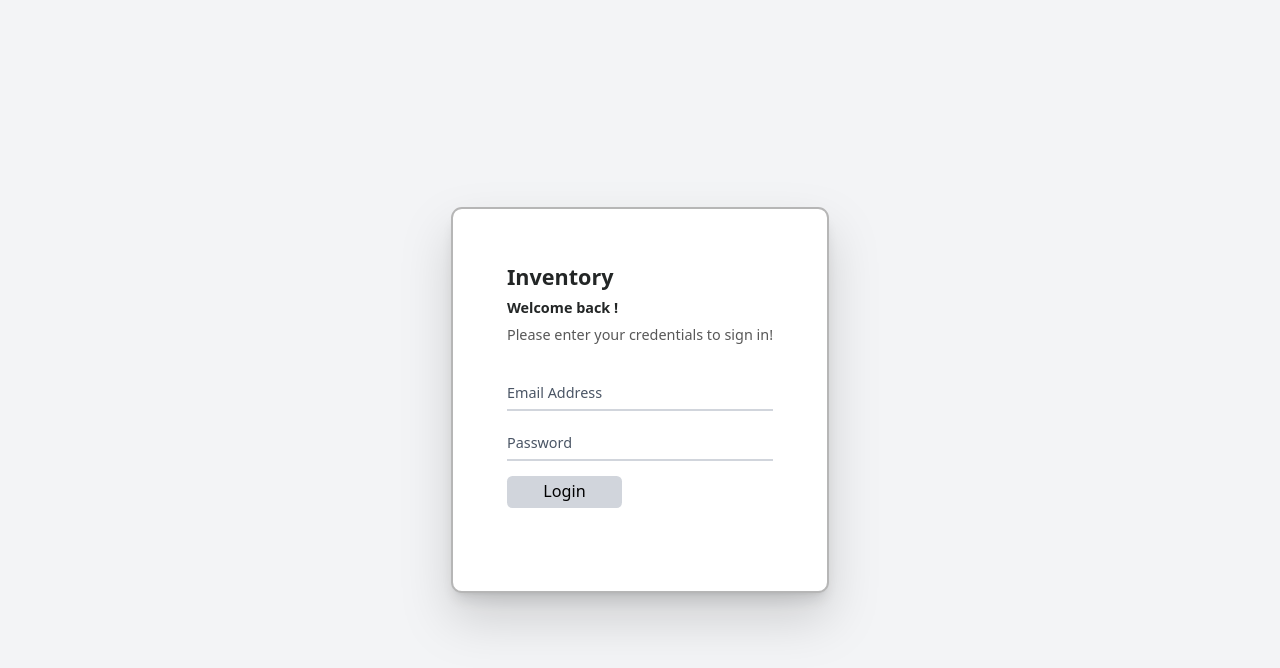
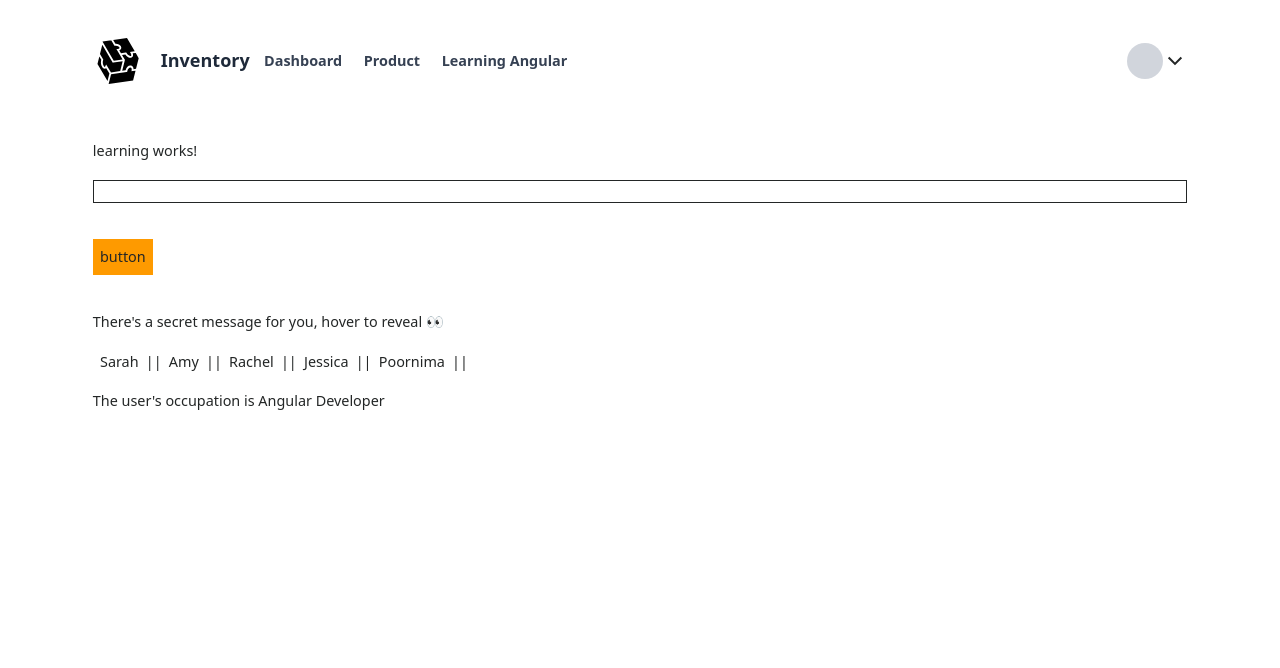
Before and after one commit to sattakitz/Inventory_angular, an Angular app: page /learning in a window 1280 px wide. Before the commit this address led to /. Shown: the top 668 px of the page. Built offline with nearby package versions, Linux system fonts and the light colour scheme.

Commit message:
learn angular.dev

```diff
--- a/src/app/app.routes.ts
+++ b/src/app/app.routes.ts
@@ -4,11 +4,13 @@ import { LoginComponent } from './pages/login/login.component';
 import { DashboardComponent } from './pages/dashboard/dashboard.component';
 import { ProductComponent } from './pages/product/product.component';
 import { ProductEditComponent } from './pages/product-edit/product-edit.component';
+import { LearningComponent } from './pages/learning/learning.component';
 
 export const routes: Routes = [
     { path: '', component: LoginComponent },
     { path: 'dashboard', component: DashboardComponent },
     { path: 'product', component: ProductComponent },
+    { path: 'learning', component: LearningComponent },
     { path: 'edit/:id', component: ProductEditComponent },
 
     { path: '**', redirectTo: '', pathMatch: 'full' },
--- a/src/app/layouts/navbar/navbar.component.html
+++ b/src/app/layouts/navbar/navbar.component.html
@@ -12,8 +12,10 @@
             </div>
             <h1 class="text-xl text-gray-800 font-bold">Inventory</h1>
             <ul class="flex items-center space-x-6 ms-4">
-                <li class="font-semibold text-gray-700" [routerLink]="['','dashboard']">Dashboard</li>
-                <li class="font-semibold text-gray-700" [routerLink]="['','product']">Product</li>
+                <li class="font-semibold text-gray-700 cursor-pointer" [routerLink]="['','dashboard']">Dashboard</li>
+                <li class="font-semibold text-gray-700 cursor-pointer" [routerLink]="['','product']">Product</li>
+                <li class="font-semibold text-gray-700 cursor-pointer" [routerLink]="['','learning']">Learning Angular
+                </li>
             </ul>
         </div>
         <div class="flex items-center">
--- /dev/null
+++ b/src/app/pages/learning/learning.component.html
@@ -0,0 +1,26 @@
+<app-navbar></app-navbar>
+
+<div class="container mx-auto px-4 sm:px-6 lg:px-8">
+
+  <p class="my-5">learning works!</p>
+
+  <div class="border-1 my-5" [contentEditable]="isEditable"></div>
+
+  <button (click)="greet()" class="bg-amber-500 p-2 my-5">button</button>
+
+  <section class="my-5" (mouseover)="onMouseOver()">
+    There's a secret message for you, hover to reveal 👀
+    {{ message }}
+  </section>
+
+  <div class="flex my-5">
+    @for (user of users; track user.id) {
+    <p class="mx-2"> {{ user.name }} </p> ||
+    }
+  </div>
+
+  <app-user occupation="Angular Developer"></app-user>
+
+
+
+</div>
--- /dev/null
+++ b/src/app/pages/learning/learning.component.ts
@@ -0,0 +1,34 @@
+import { Component } from '@angular/core';
+import NavbarComponent from "../../layouts/navbar/navbar.component";
+import { UserComponent } from '../user.component';
+
+@Component({
+  selector: 'app-learning',
+  imports: [NavbarComponent,
+    UserComponent
+  ],
+  templateUrl: './learning.component.html',
+  styleUrl: './learning.component.css'
+})
+export class LearningComponent {
+  isEditable = true;
+
+  message!: string;
+
+  greet() {
+    console.log('Hello, there 👋');
+  }
+
+  onMouseOver() {
+    this.message = 'Way to go 🚀';
+  }
+
+  operatingSystems = [{ id: 'win', name: 'Windows' }, { id: 'osx', name: 'MacOS' }, { id: 'linux', name: 'Linux' }];
+  users = [
+    { id: 0, name: 'Sarah' },
+    { id: 1, name: 'Amy' },
+    { id: 2, name: 'Rachel' },
+    { id: 3, name: 'Jessica' },
+    { id: 4, name: 'Poornima' },
+  ];
+}
--- /dev/null
+++ b/src/app/pages/user.component.ts
@@ -0,0 +1,11 @@
+import { Component, Input } from '@angular/core';
+
+@Component({
+    selector: 'app-user',
+    template: `
+    <p>The user's occupation is {{occupation}}</p>
+  `,
+})
+export class UserComponent {
+    @Input() occupation = '';
+}
```
Also changed, not shown: src/app/pages/learning/learning.component.css (added), 1 other file (tests, documents, lock files or other folders).
